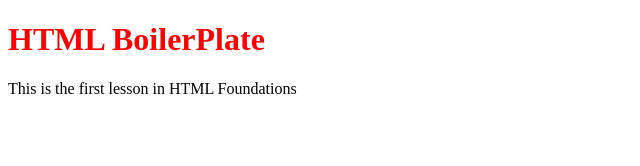
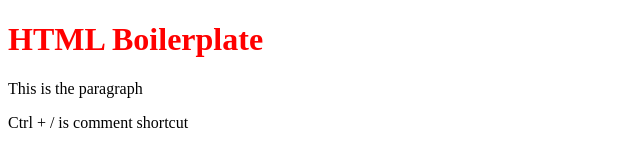
Before and after one commit to Kyle-Heard/Odin, a plain HTML site: page index.html in a window 1280 px wide. Shown: the whole page, without its empty margins (0-640 px from the left). Drawn offline with Linux system fonts and the light colour scheme.

Commit message:
HTML Foundations Update

```diff
--- a/index.html
+++ b/index.html
@@ -1,13 +1,15 @@
 <!DOCTYPE html>
 <html lang="en">
     <head>
+        <title>Boilerplate</title>
         <meta charset="utf-8">
-        <title>HTML Boilerplate</title>
+        <script src="javascript.js"></script>
         <link rel="stylesheet" href="styles.css">
-        <script src="javascript.js" defer></script>
     </head>
     <body>
-        <h1>HTML BoilerPlate</h1>
-        <p>This is the first lesson in HTML Foundations</p>
+        <!-- Ctrl + / is comment -->
+        <h1>HTML Boilerplate</h1>
+        <p>This is the paragraph</p>
+        <p>Ctrl + / is comment shortcut</p>
     </body>
 </html>
```
